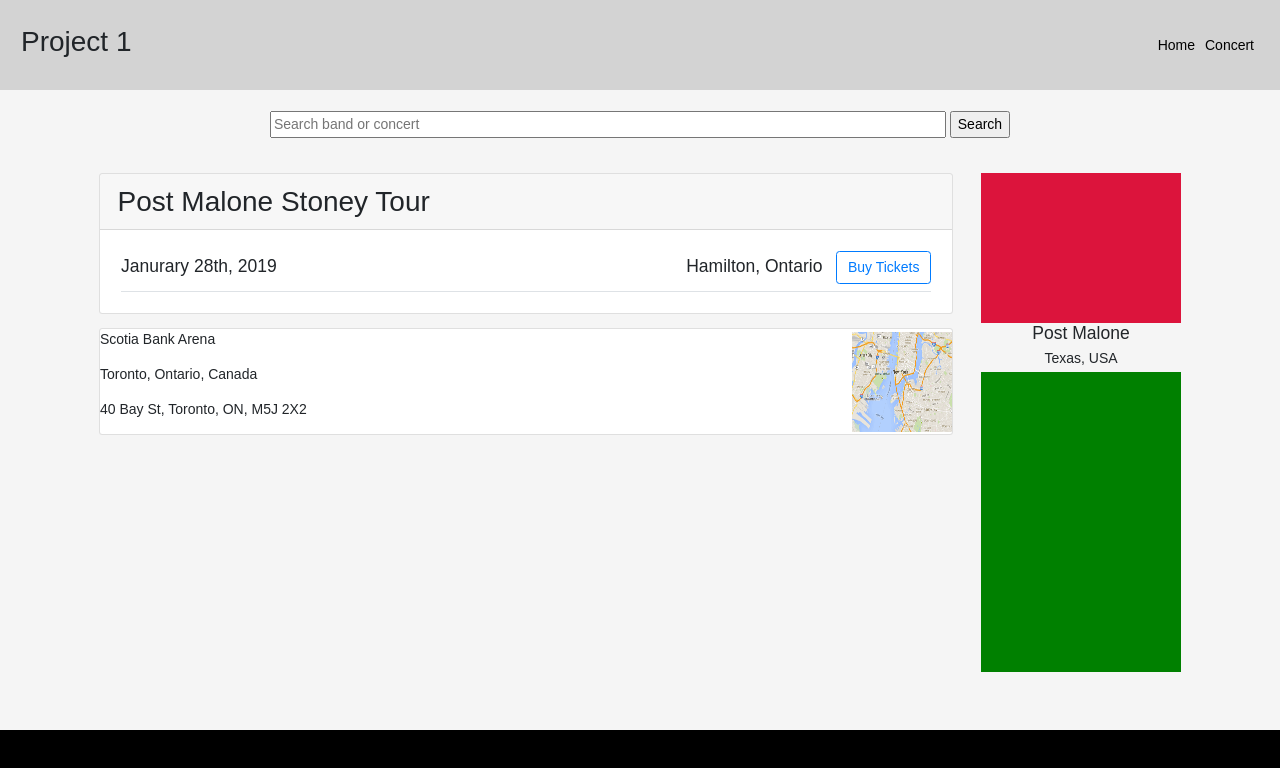
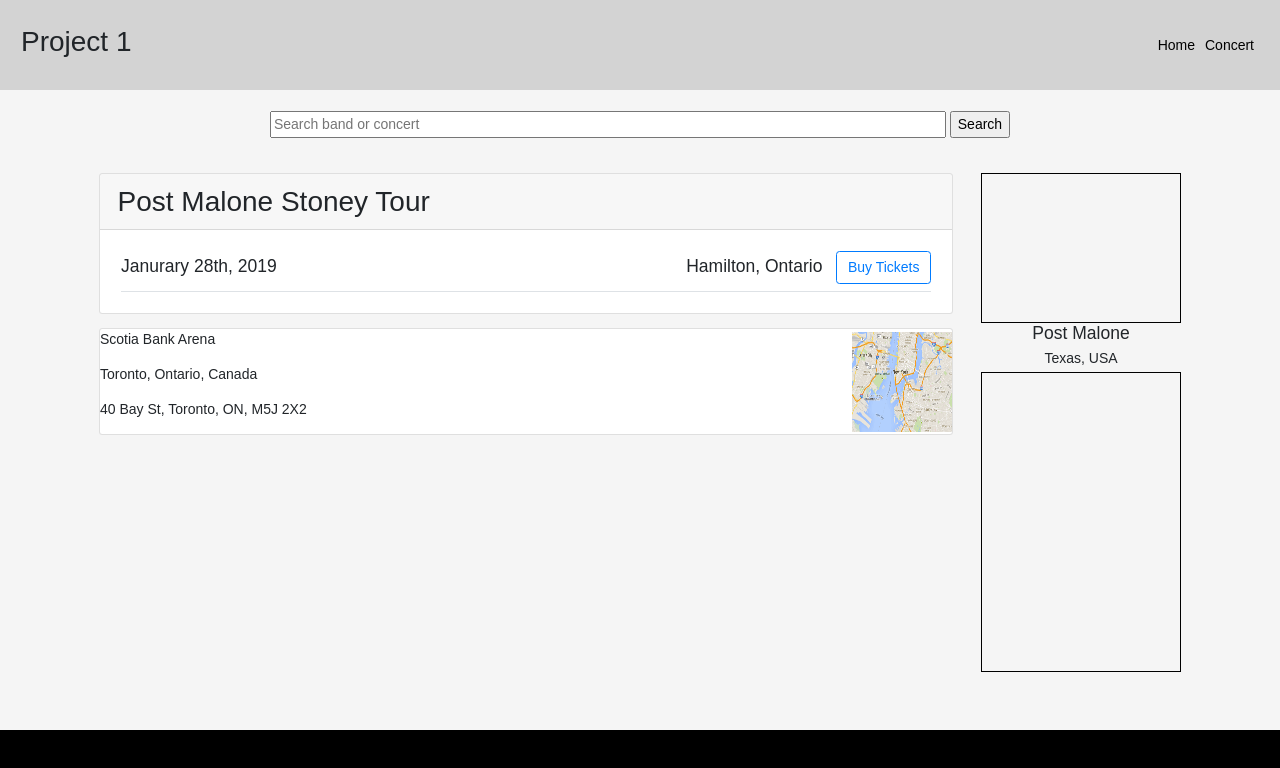
Before and after one commit to jessendasilva1/Project1, a plain HTML site: page html/concertPage.html in a window 1280 px wide. Drawn offline with nearby package versions, Linux system fonts and the light colour scheme.

Commit message:
added concertInfo page

```diff
--- a/html/concertPage.html
+++ b/html/concertPage.html
@@ -64,14 +64,14 @@
         </div>
 
         <div id="concertSpotify" class="d-flex flex-column m-3">
-            <div style="height: 150px; width: 200px; background-color: crimson;" id="artistPicture">
+            <div style="height: 150px; width: 200px; border: 1px solid black;" id="artistPicture">
                 <!-- add artist image here-->
             </div>
             <div id="artistInfo" class="d-flex flex-column align-items-center">
                 <h5 class="mb-1">Post Malone</h5>
                 <p class="mb-1">Texas, USA</p>
             </div>
-            <div id="itunesPlaylist" style="height: 300px; width: 200px; background-color: green;" id="artistSpotify" class="d-flex">
+            <div id="itunesPlaylist" style="height: 300px; width: 200px; border: 1px solid black;" id="artistSpotify" class="d-flex">
 
             </div>
         </div>
```
Also changed, not shown: index.html (+1 -2 lines), css/main.css (line endings or trailing spaces).
